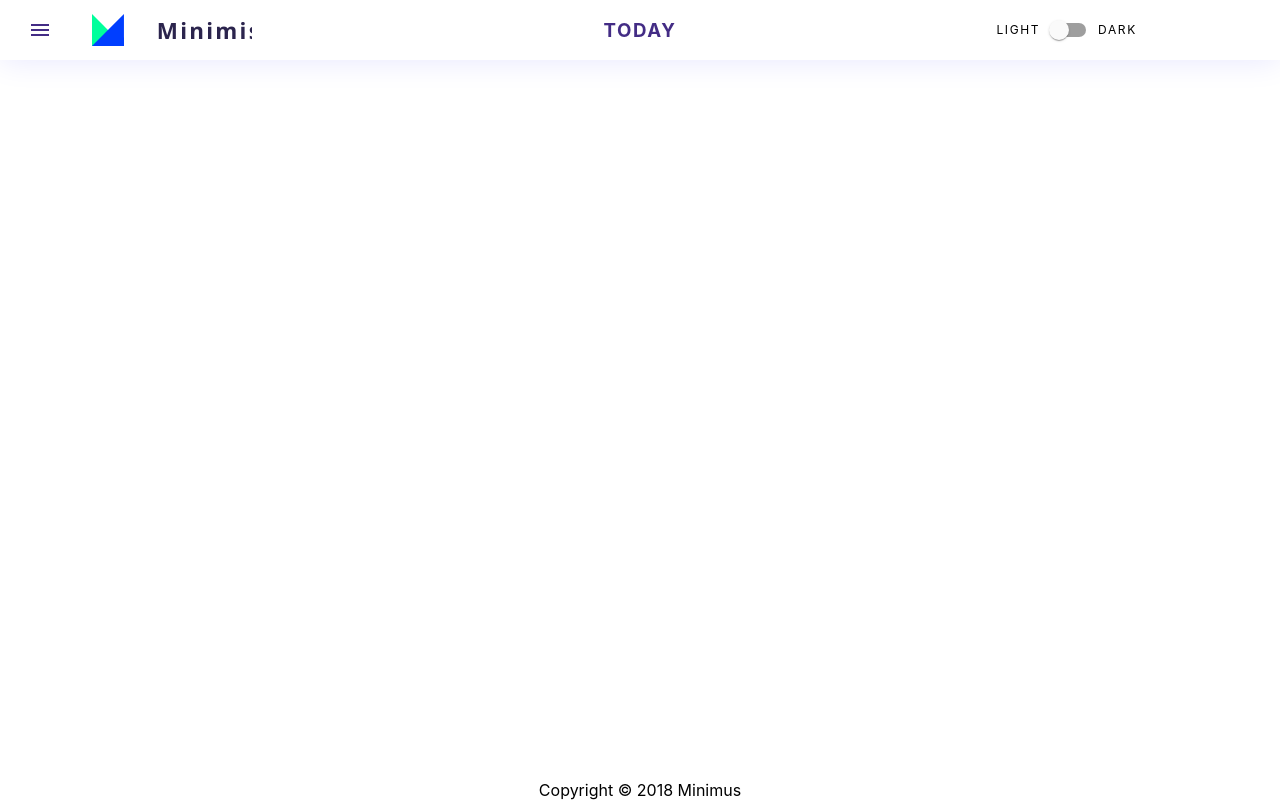
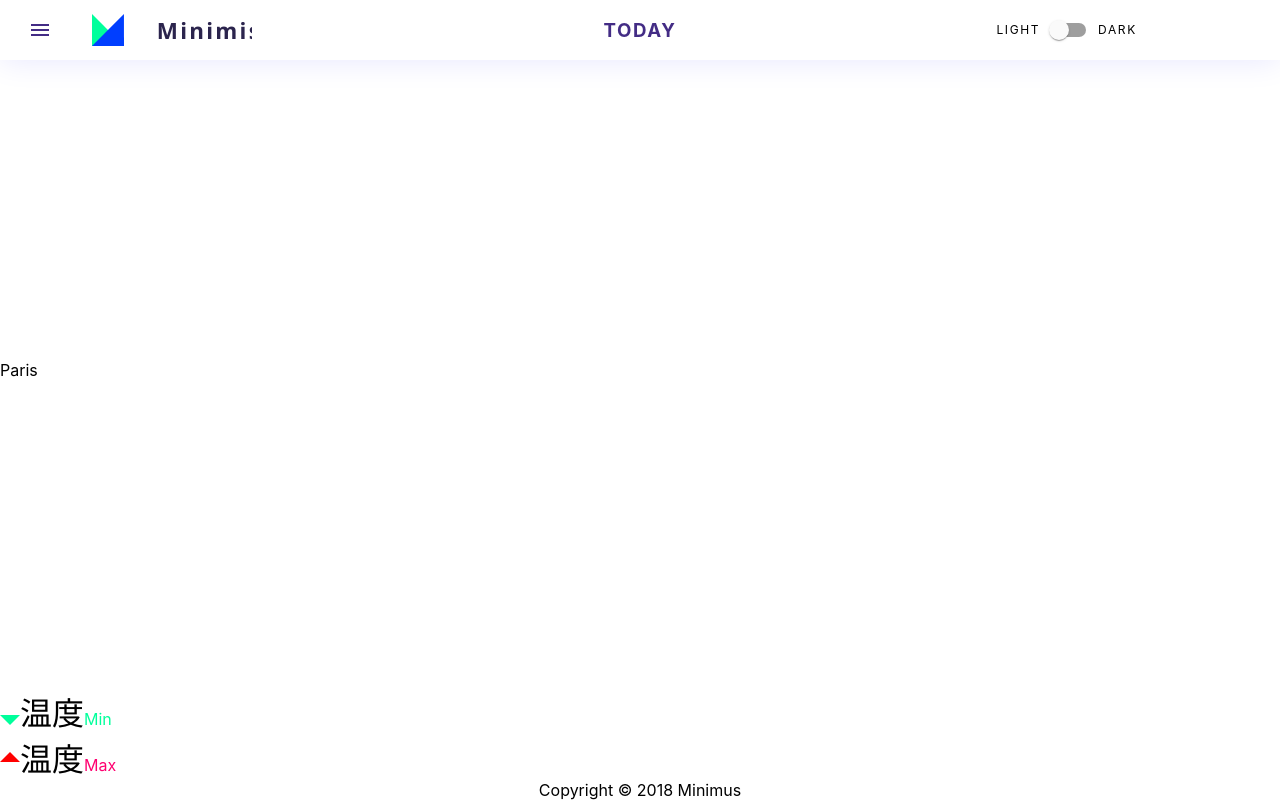
Before and after one commit to shumanbeing/my_weather, a React (Create React App) app: page / in a window 1280 px wide. Built offline with nearby package versions, Linux system fonts and the light colour scheme.

Commit message:
WeatherCardコンポーネントの作成

```diff
--- a/src/components/Main.module.scss
+++ b/src/components/Main.module.scss
@@ -0,0 +1,2 @@
+.wrapper {
+}
--- a/src/components/Main.tsx
+++ b/src/components/Main.tsx
@@ -1,7 +1,15 @@
 import React from 'react';
+import AddCard from './main.components/AddCard';
+import WeatherCard from './main.components/WeatherCard';
+import styles from './Main.module.scss';
 
 const Main: React.FC = () => {
-  return <div></div>;
+  return (
+    <div className={styles.main_container}>
+      <WeatherCard />
+      <AddCard />
+    </div>
+  );
 };
 
 export default Main;
--- /dev/null
+++ b/src/components/main.components/AddCard.tsx
@@ -0,0 +1,7 @@
+import React from 'react';
+
+const AddCard = () => {
+  return <div></div>;
+};
+
+export default AddCard;
--- /dev/null
+++ b/src/components/main.components/WeatherCard.module.scss
@@ -0,0 +1,45 @@
+.wrapper {
+  .city_name {
+    .city_icons {
+    }
+  }
+  .temperature_container {
+    .temperature_number_text {
+    }
+    .temperature_metric_text {
+    }
+    .weather_condition_text {
+    }
+  }
+  .min_max_container {
+    .min_container {
+      .min_arrow_icon {
+        height: 1.25rem;
+        margin: auto;
+      }
+      .min_temperature_text {
+        text-align: center;
+        font-size: 2rem;
+      }
+      .min_text {
+        color: #00ff9b;
+        font-size: 1rem;
+      }
+    }
+    .max_container {
+      .max_arrow_icon {
+        height: 1.25rem;
+        margin: auto;
+        margin-bottom: -0.05rem;
+      }
+      .max_temperature_text {
+        text-align: center;
+        font-size: 2rem;
+      }
+      .max_text {
+        color: #ff0070;
+        font-size: 1rem;
+      }
+    }
+  }
+}
--- /dev/null
+++ b/src/components/main.components/WeatherCard.tsx
@@ -0,0 +1,54 @@
+import React from 'react';
+
+import styles from './WeatherCard.module.scss';
+
+const WeatherCard = () => {
+  return (
+    <div className={styles.wrapper}>
+      <span className={styles.city_name}>Paris</span>
+      <div className={styles.city_icons}>
+        <svg>曇り</svg>
+        <svg>雨</svg>
+        <svg>雷</svg>
+        <svg>晴</svg>
+        <svg>雪</svg>
+      </div>
+
+      {/* 気温と天気 */}
+      <div className={styles.temperature_container}>
+        <span className={styles.temperature_number_text}></span>
+        <span className={styles.temperature_metric_text}></span>
+        <span className={styles.weather_condition_text}></span>
+      </div>
+
+      {/* 最低気温、最高気温 */}
+      <div className={styles.min_max_container}>
+        <div className={styles.min_container}>
+          <svg className={styles.min_arrow_icon} viewBox="188.5 807 21 21">
+            <path
+              fill="#00ff9b"
+              d="M209.5 817.5h-21L199 828z"
+              data-name="Min Arrow"
+            />
+          </svg>
+          <span className={styles.min_temperature_text}>温度</span>
+          <span className={styles.min_text}>Min</span>
+        </div>
+
+        <div className={styles.max_container}>
+          <svg className={styles.max_arrow_icon} viewBox="449.5 820 21 21">
+            <path
+              fill="red"
+              d="M449.5 830.5h21L460 820z"
+              data-name="Max Arrow"
+            />
+          </svg>
+          <span className={styles.max_temperature_text}>温度</span>
+          <span className={styles.max_text}>Max</span>
+        </div>
+      </div>
+    </div>
+  );
+};
+
+export default WeatherCard;
```
Also changed, not shown: src/components/main.components/AddCard.module.scss (added), 1 other file (tests, documents, lock files or other folders).
